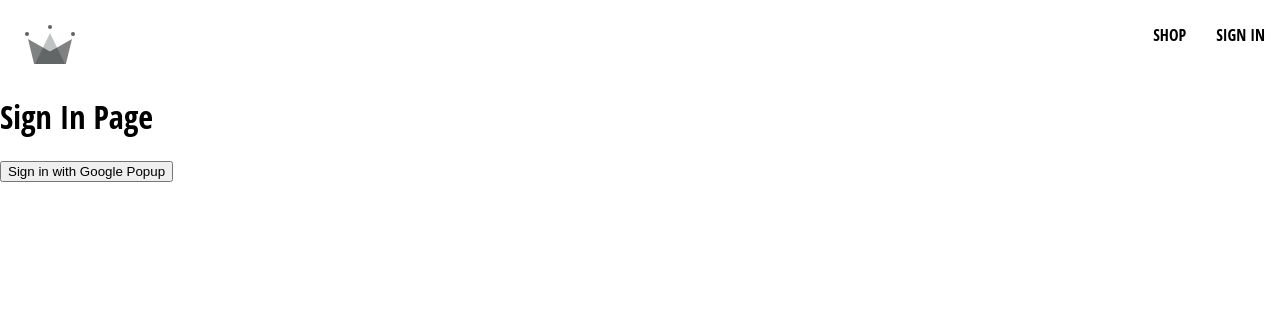
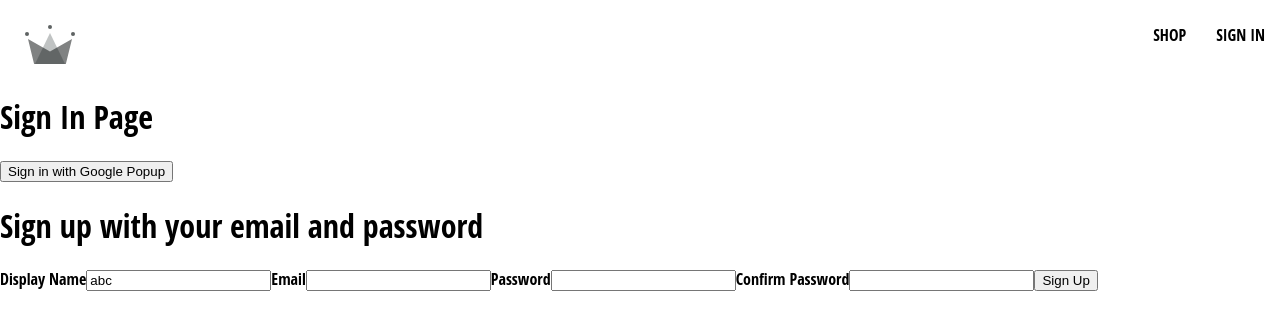
Before and after one commit to imonweb/Capstone-Project, a React (Create React App) app: page /sign-in in a window 1280 px wide. Shown: the top 330 px of the page. Built offline with nearby package versions, Linux system fonts and the light colour scheme.

Commit message:
sign-up form

```diff
--- /dev/null
+++ b/src/components/sign-up-form/sign-up-form.component.jsx
@@ -0,0 +1,50 @@
+import { useState } from "react";
+
+const defaultformFields = {
+  displayName: '',
+  email: '',
+  password: '',
+  confirmPassword: ''
+}
+
+const SignUpForm = () => {
+
+  const [formFields, setFormFields] = useState(defaultformFields);
+  const { displayName, email, password, confirmPassword } = formFields;
+
+  const handleChange = (event) => {
+    const { name } = event;
+  };
+
+  return (
+    <div>
+      <h1>Sign up with your email and password</h1>
+
+      <form onSubmit={() => {}}>
+
+        <label htmlFor="">Display Name</label>
+        <input
+          type="text"
+          required
+          onChange={handleChange}
+          name="displayName"
+          value={'abc'}
+        />
+
+        <label htmlFor="">Email</label>
+        <input type="email" required onChange={handleChange} name="email" />
+
+        <label htmlFor="">Password</label>
+        <input type="password" required onChange={handleChange} name="password" />
+
+        <label htmlFor="">Confirm Password</label>
+        <input type="password" required onChange={handleChange} name="confirmPassword"/>
+
+        <button type="submit">Sign Up</button>
+
+      </form>
+    </div>
+  )
+}
+
+export default SignUpForm;
--- a/src/routes/sign-in/sign-in.component.jsx
+++ b/src/routes/sign-in/sign-in.component.jsx
@@ -4,6 +4,8 @@
   signInWithGooglePopup,
   createUserDocumentFromAuth,
 } from '../../utils/firebase/firebase.utils'
+
+import SignUpForm from '../../components/sign-up-form/sign-up-form.component';
 
 const SignIn = () => {
 
@@ -18,6 +20,7 @@
     <div>
       <h1>Sign In Page</h1>
       <button onClick={logGoogleUser}>Sign in with Google Popup</button>
+      <SignUpForm />
     </div>
   )
 }
```
